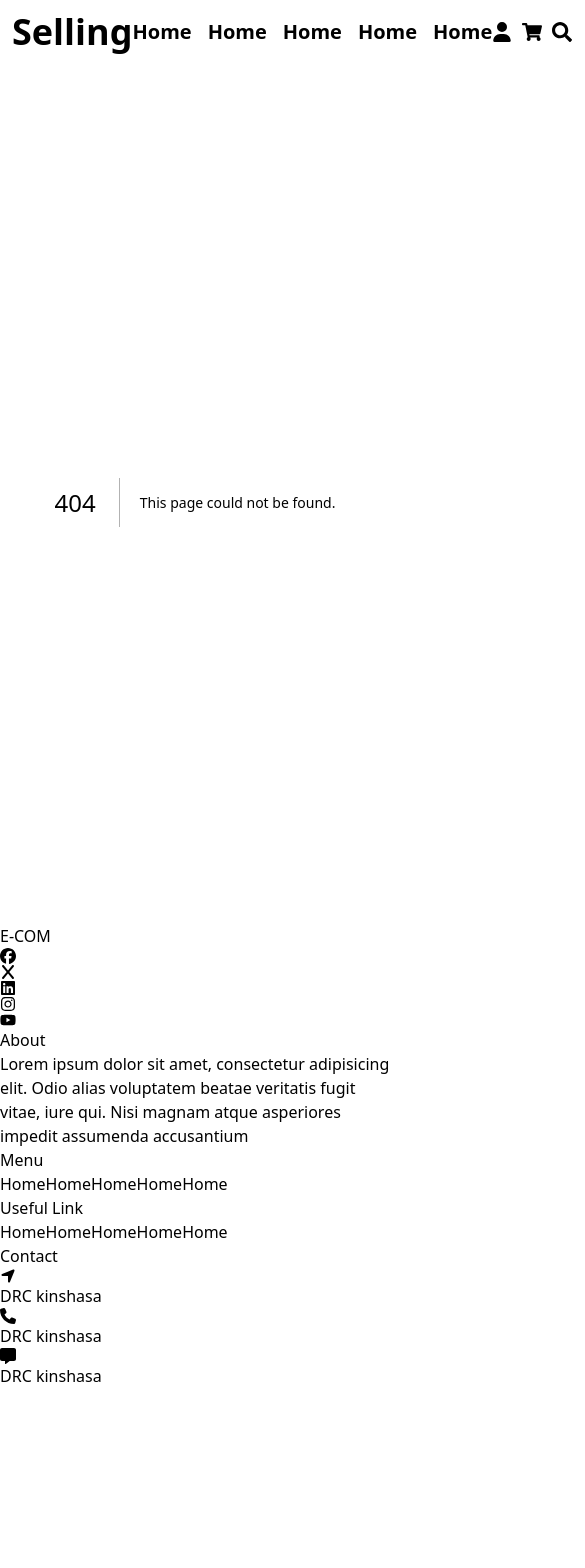
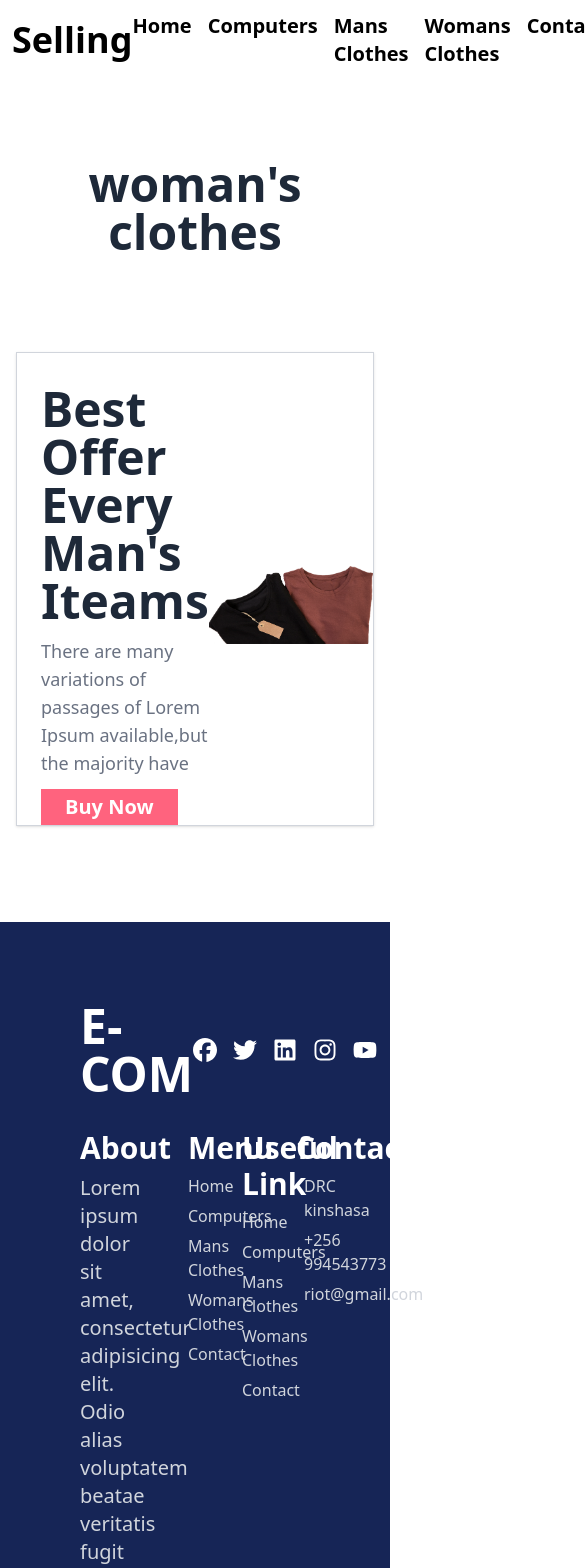
Before and after one commit to RIO-T-PRO/ecommerce, a Next.js app: page /women-clothes in a window 390 px wide. Before the commit this address had no page. Shown: the top 1568 px of the page, 585 px wide, since content can reach past the window. Before the commit the page ends 1388 px from the top, so only its background shows below. Built offline with nearby package versions, Linux system fonts and the light colour scheme.

Commit message:
I have finish the styling of the design now it's time for responsiveness

```diff
--- /dev/null
+++ b/src/app/computers/page.tsx
@@ -0,0 +1,11 @@
+import ComputerSection from "@/components/computers-section";
+
+const Page = () => {
+  return (
+    <div>
+      <ComputerSection />
+    </div>
+  );
+};
+
+export default Page;
--- /dev/null
+++ b/src/app/contact/page.tsx
@@ -0,0 +1,7 @@
+import React from "react";
+
+const Page = () => {
+  return <div>Contact</div>;
+};
+
+export default Page;
--- /dev/null
+++ b/src/app/mans-clothes/page.tsx
@@ -0,0 +1,12 @@
+import ManClothesSection from "@/components/man-clothes-section";
+import React from "react";
+
+const Page = () => {
+  return (
+    <div>
+      <ManClothesSection />
+    </div>
+  );
+};
+
+export default Page;
--- /dev/null
+++ b/src/app/women-clothes/page.tsx
@@ -0,0 +1,12 @@
+import WomenClothesSection from "@/components/women-clothes-section";
+import React from "react";
+
+const Page = () => {
+  return (
+    <div>
+      <WomenClothesSection />
+    </div>
+  );
+};
+
+export default Page;
--- a/src/components/category.tsx
+++ b/src/components/category.tsx
@@ -1,8 +1,8 @@
 import Link from "next/link";
-import React from "react";
-import CategoryCard from "./category-card";
-import CardComputers from "./card-computers";
-import ManClothes from "./man-clothes";
+import ComputerSection from "./computers-section";
+import MobilesSection from "./mobiles-section";
+import ManClothesSection from "./man-clothes-section";
+import WomenClothesSection from "./women-clothes-section";
 
 const Category = () => {
   return (
@@ -20,45 +20,10 @@ const Category = () => {
           <Link href="/">Sports</Link>
         </ul>
       </div>
-      <div className="px-4 grid grid-cols-3 gap-5 ">
-        <CategoryCard />
-        <CategoryCard />
-        <CategoryCard />
-      </div>
-
-      <div className="my-20">
-        <h1 className="font-bold text-5xl text-center text-gray-800">
-          Computers & Laptop
-        </h1>
-      </div>
-
-      <div className="p-4">
-        <div className="grid grid-cols-3 shadow border border-gray-300 shadow">
-          <CardComputers />
-          <CardComputers />
-          <CardComputers />
-        </div>
-      </div>
-
-      <div className="my-20">
-        <h1 className="font-bold text-5xl text-center text-gray-800">
-          Man's clothes
-        </h1>
-      </div>
-
-      <div className="p-4">
-        <ManClothes />
-      </div>
-
-      <div className="my-20">
-        <h1 className="font-bold text-5xl text-center text-gray-800">
-          woman's clothes
-        </h1>
-      </div>
-
-      <div className="p-4">
-        <ManClothes />
-      </div>
+      <MobilesSection />
+      <ComputerSection />
+      <ManClothesSection />
+      <WomenClothesSection />
     </div>
   );
 };
--- a/src/components/man-clothes.tsx
+++ b/src/components/clothes.tsx
@@ -1,6 +1,6 @@
 import React from "react";
 
-const ManClothes = () => {
+const Clothes = () => {
   return (
     <div className="flex items-center justify-between shadow border border-gray-300 pl-6 pt-8">
       <div className="flex flex-col space-y-3 ">
@@ -26,4 +26,4 @@ const ManClothes = () => {
   );
 };
 
-export default ManClothes;
+export default Clothes;
--- /dev/null
+++ b/src/components/computers-section.tsx
@@ -0,0 +1,24 @@
+import React from "react";
+import CardComputers from "./card-computers";
+
+const ComputerSection = () => {
+  return (
+    <div>
+      <div className="my-20">
+        <h1 className="font-bold text-5xl text-center text-gray-800">
+          Computers & Laptop
+        </h1>
+      </div>
+
+      <div className="p-4">
+        <div className="grid grid-cols-3 border border-gray-300 shadow">
+          <CardComputers />
+          <CardComputers />
+          <CardComputers />
+        </div>
+      </div>
+    </div>
+  );
+};
+
+export default ComputerSection;
--- a/src/components/footer.tsx
+++ b/src/components/footer.tsx
@@ -5,78 +5,83 @@ import {
   FaFacebook,
   FaInstagram,
   FaLocationArrow,
+  FaLocationDot,
   FaMessage,
   FaPhone,
+  FaTwitter,
   FaX,
   FaYoutube,
 } from "react-icons/fa6";
 
 const Footer = () => {
   return (
-    <div>
-      <div>
-        <h1>E-COM</h1>
-        <div>
+    <div className="flex flex-col px-20 pt-20 pb-5 bg-blue-950">
+      <div className="flex justify-between items-center mb-8">
+        <h1 className="text-white text-5xl font-bold">E-COM</h1>
+        <div className="flex space-x-4 text-white text-2xl">
           <FaFacebook />
-          <FaX />
+          <FaTwitter />
           <FaLinkedin />
           <FaInstagram />
           <FaYoutube />
         </div>
       </div>
 
-      <div>
-        <div>
-          <h2>About</h2>
-          <p>
+      <div className="grid grid-cols-5 gap-10 mb-15 ">
+        <div className="col-span-2 space-y-2">
+          <h2 className="text-3xl font-bold text-white">About</h2>
+          <p className="text-gray-300 text-xl">
             Lorem ipsum dolor sit amet, consectetur adipisicing elit. Odio alias
             voluptatem beatae veritatis fugit vitae, iure qui. Nisi magnam atque
             asperiores impedit assumenda accusantium
           </p>
         </div>
 
-        <div>
-          <h2>Menu</h2>
-          <ul>
+        <div className="col-span-1 space-y-2">
+          <h2 className="text-3xl font-bold text-white">Menu</h2>
+          <ul className="flex flex-col space-y-1.5 text-gray-300">
             <Link href="/">Home</Link>
-            <Link href="/">Home</Link>
-            <Link href="/">Home</Link>
-            <Link href="/">Home</Link>
-            <Link href="/">Home</Link>
+            <Link href="/computers">Computers</Link>
+            <Link href="/mans-clothes">Mans Clothes</Link>
+            <Link href="/women-clothes">Womans Clothes</Link>
+            <Link href="/contact">Contact</Link>
           </ul>
         </div>
 
-        <div>
-          <h2>Useful Link</h2>
-          <ul>
+        <div className="col-span-1 space-y-2">
+          <h2 className="text-3xl font-bold text-white">Useful Link</h2>
+          <ul className="flex flex-col space-y-1.5 text-gray-300">
             <Link href="/">Home</Link>
-            <Link href="/">Home</Link>
-            <Link href="/">Home</Link>
-            <Link href="/">Home</Link>
-            <Link href="/">Home</Link>
+            <Link href="/computers">Computers</Link>
+            <Link href="/mans-clothes">Mans Clothes</Link>
+            <Link href="/women-clothes">Womans Clothes</Link>
+            <Link href="/contact">Contact</Link>
           </ul>
         </div>
 
-        <div>
-          <h2>Contact</h2>
-          <div>
-            <div>
-              <FaLocationArrow />
+        <div className="col-span-1 space-y-2">
+          <h2 className="text-3xl font-bold text-white">Contact</h2>
+          <div className="flex flex-col space-y-1.5 text-gray-300">
+            <div className="flex items-center space-x-2">
+              <FaLocationDot />
               <span>DRC kinshasa</span>
             </div>
 
-            <div>
+            <div className="flex items-center space-x-2">
               <FaPhone />
-              <span>DRC kinshasa</span>
+              <span>+256 994543773</span>
             </div>
 
-            <div>
+            <div className="flex items-center space-x-2">
               <FaMessage />
-              <span>DRC kinshasa</span>
+              <span>riot@gmail.com</span>
             </div>
           </div>
         </div>
       </div>
+      <p className="text-center text-white text-lg">
+        2025 All Rights Reserved. Implement by <span>RIOT-PRO-ALEX</span>{" "}
+      </p>
     </div>
   );
 };
--- /dev/null
+++ b/src/components/man-clothes-section.tsx
@@ -0,0 +1,20 @@
+import React from "react";
+import Clothes from "./clothes";
+
+const ManClothesSection = () => {
+  return (
+    <div>
+      <div className="my-20">
+        <h1 className="font-bold text-5xl text-center text-gray-800">
+          Man's clothes
+        </h1>
+      </div>
+
+      <div className="p-4">
+        <Clothes />
+      </div>
+    </div>
+  );
+};
+
+export default ManClothesSection;
--- /dev/null
+++ b/src/components/mobiles-section.tsx
@@ -0,0 +1,16 @@
+import React from "react";
+import CategoryCard from "./category-card";
+
+const MobilesSection = () => {
+  return (
+    <div>
+      <div className="px-4 grid grid-cols-3 gap-5 ">
+        <CategoryCard />
+        <CategoryCard />
+        <CategoryCard />
+      </div>
+    </div>
+  );
+};
+
+export default MobilesSection;
--- a/src/components/navbar.tsx
+++ b/src/components/navbar.tsx
@@ -10,11 +10,11 @@ const Header = () => {
       <nav className="flex">
         <FaBars className="hidden" />
         <ul className="flex gap-4 text-xl font-semibold">
-          <Link href="">Home</Link>
-          <Link href="">Home</Link>
-          <Link href="">Home</Link>
-          <Link href="">Home</Link>
-          <Link href="">Home</Link>
+          <Link href="/">Home</Link>
+          <Link href="/computers">Computers</Link>
+          <Link href="/mans-clothes">Mans Clothes</Link>
+          <Link href="/women-clothes">Womans Clothes</Link>
+          <Link href="/contact">Contact</Link>
         </ul>
       </nav>
 
--- /dev/null
+++ b/src/components/women-clothes-section.tsx
@@ -0,0 +1,20 @@
+import React from "react";
+import Clothes from "./clothes";
+
+const WomenClothesSection = () => {
+  return (
+    <div>
+      <div className="my-20">
+        <h1 className="font-bold text-5xl text-center text-gray-800">
+          woman's clothes
+        </h1>
+      </div>
+
+      <div className="p-4 my-20">
+        <Clothes />
+      </div>
+    </div>
+  );
+};
+
+export default WomenClothesSection;
```
